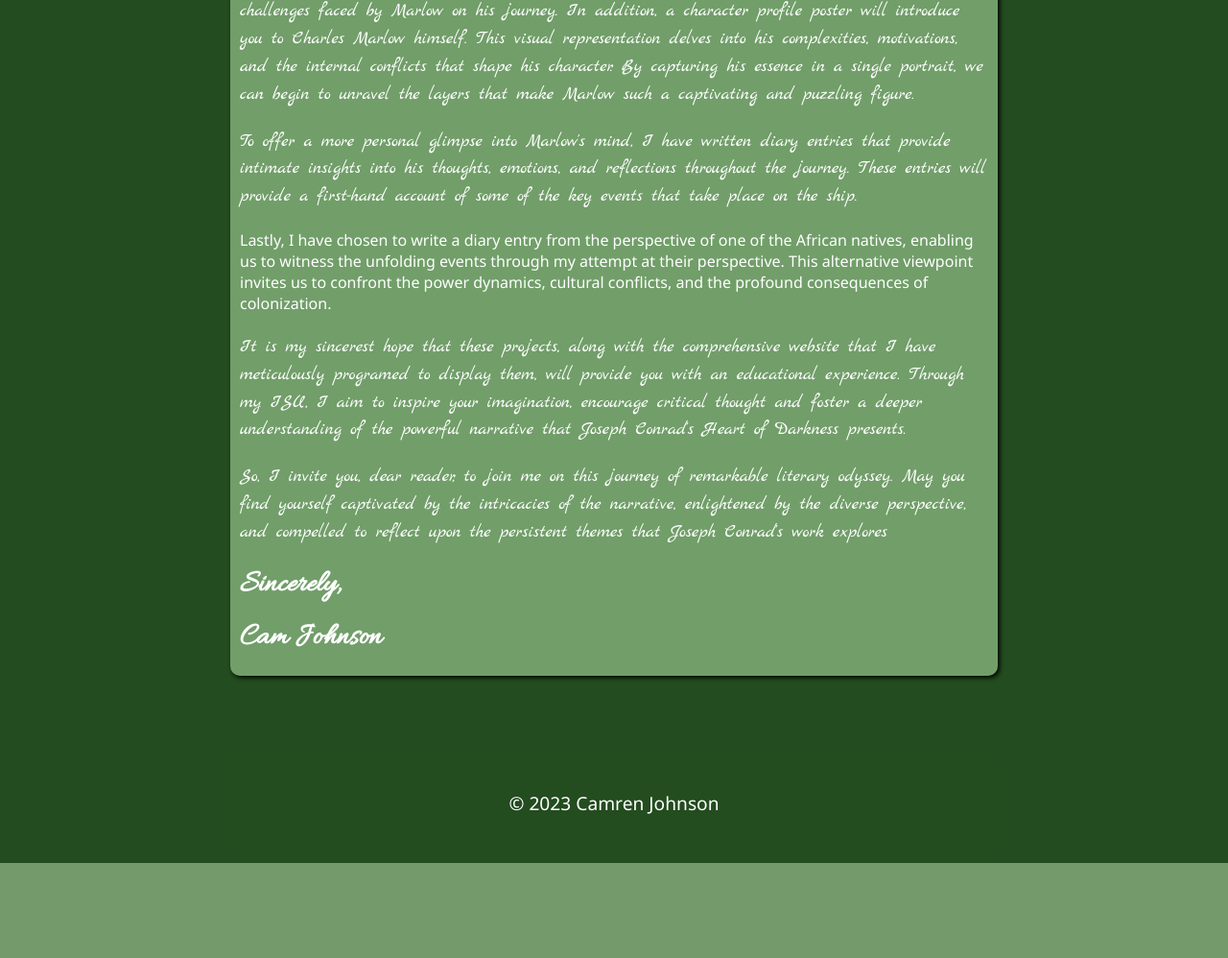
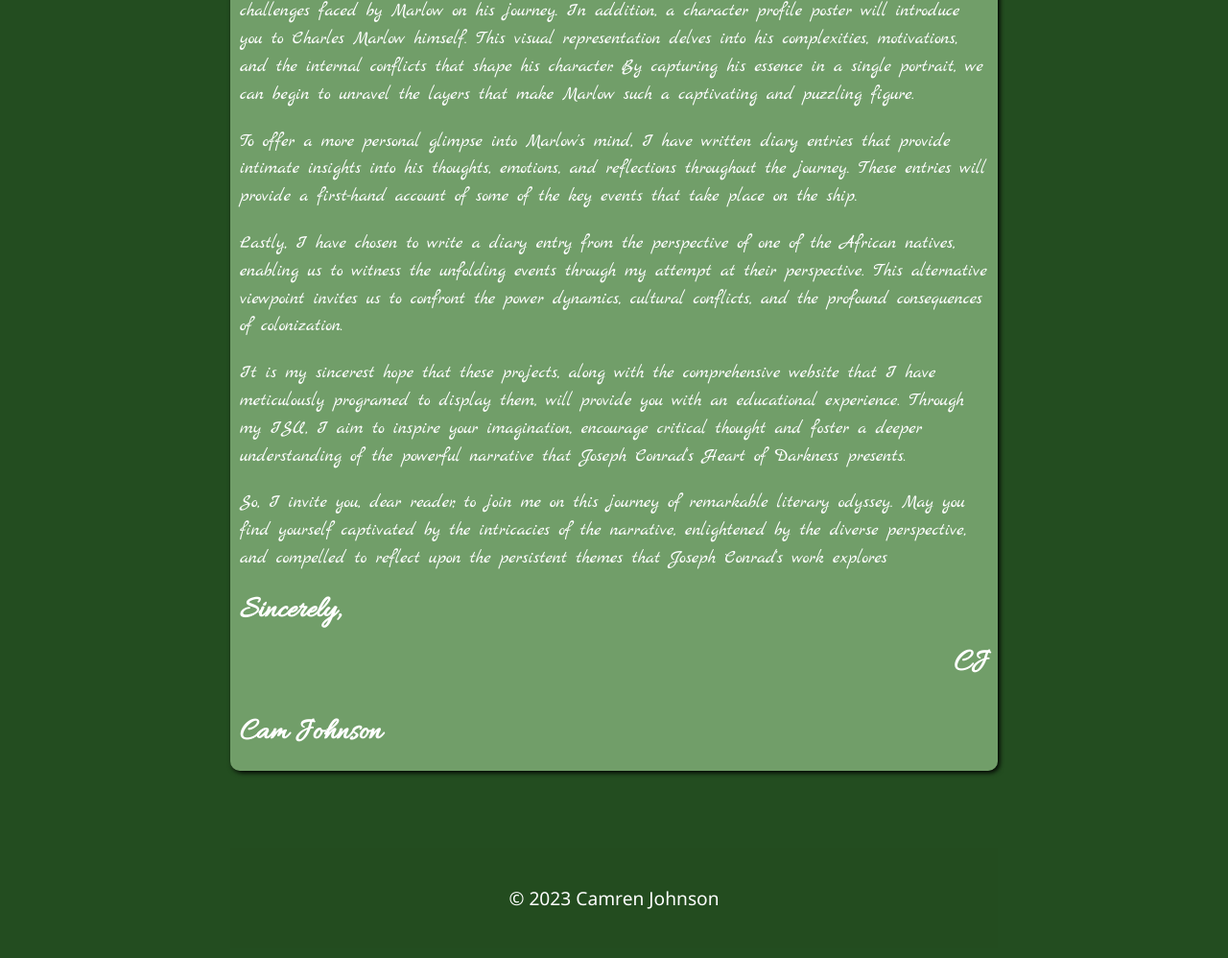
Before and after one commit to cam124/HeartOfDarkness, a Flask app: page / in a window 1280 px wide. Shown: the part 1502-2500 px from the top of the page at 96% size. Before the commit the page ends 2401 px from the top, so only its background shows below. Run offline with Flask 2, Linux system fonts and the light colour scheme.

Commit message:
added signature to letter

```diff
--- a/website/static/jungle.css
+++ b/website/static/jungle.css
@@ -193,7 +193,7 @@ body {
 /* Style the form for signatures */
   .old-timey-signature {
     font-size: 1.5rem;
-    font-family: 'Old Standard TT', serif;
+    font-family: 'Allura', cursive;
     margin-top: 20px;
     text-align: right;
     }
--- a/website/templates/home.html
+++ b/website/templates/home.html
@@ -19,13 +19,14 @@
       To bring you closer to Marlow's perspective, I have designed a travel brochure that invites you to traverse the landscapes encountered on his expedition along the Congo River. This vibrant brochure promises to showcase the awe-inspiring environments, the allure of the unknown, and the profound challenges faced by Marlow on his journey. In addition, a character profile poster will introduce you to Charles Marlow himself. This visual representation delves into his complexities, motivations, and the internal conflicts that shape his character. By capturing his essence in a single portrait, we can begin to unravel the layers that make Marlow such a captivating and puzzling figure.</p>
         <p class="old-timey-text">
       To offer a more personal glimpse into Marlow's mind, I have written diary entries that provide intimate insights into his thoughts, emotions, and reflections throughout the journey. These entries will provide a first-hand account of some of the key events that take place on the ship.</p>
-        <p class="old-timey-text"></p>
-      Lastly, I have chosen to write a diary entry from the perspective of one of the African natives, enabling us to witness the unfolding events through my attempt at their perspective. This alternative viewpoint invites us to confront the power dynamics, cultural conflicts, and the profound consequences of colonization. </p>
+        <p class="old-timey-text">
+      Lastly, I have chosen to write a diary entry from the perspective of one of the African natives, enabling us to witness the unfolding events through my attempt at their perspective. This alternative viewpoint invites us to confront the power dynamics, cultural conflicts, and the profound consequences of colonization.</p>
         <p class="old-timey-text">
       It is my sincerest hope that these projects, along with the comprehensive website that I have meticulously programed to display them, will provide you with an educational experience. Through my ISU, I aim to inspire your imagination, encourage critical thought and foster a deeper understanding of the powerful narrative that Joseph Conrad's Heart of Darkness presents.</p>
         <p class="old-timey-text">
       So, I invite you, dear reader, to join me on this journey of remarkable literary odyssey. May you find yourself captivated by the intricacies of the narrative, enlightened by the diverse perspective, and compelled to reflect upon the persistent themes that Joseph Conrad's work explores  </p>
           <h3 class="old-timey-subtitle">Sincerely,</h3>
+          <h3 class="old-timey-signature">CJ</h3>
           <h3 class="old-timey-subtitle">Cam Johnson</h3>
         </div>
       </div>
```
